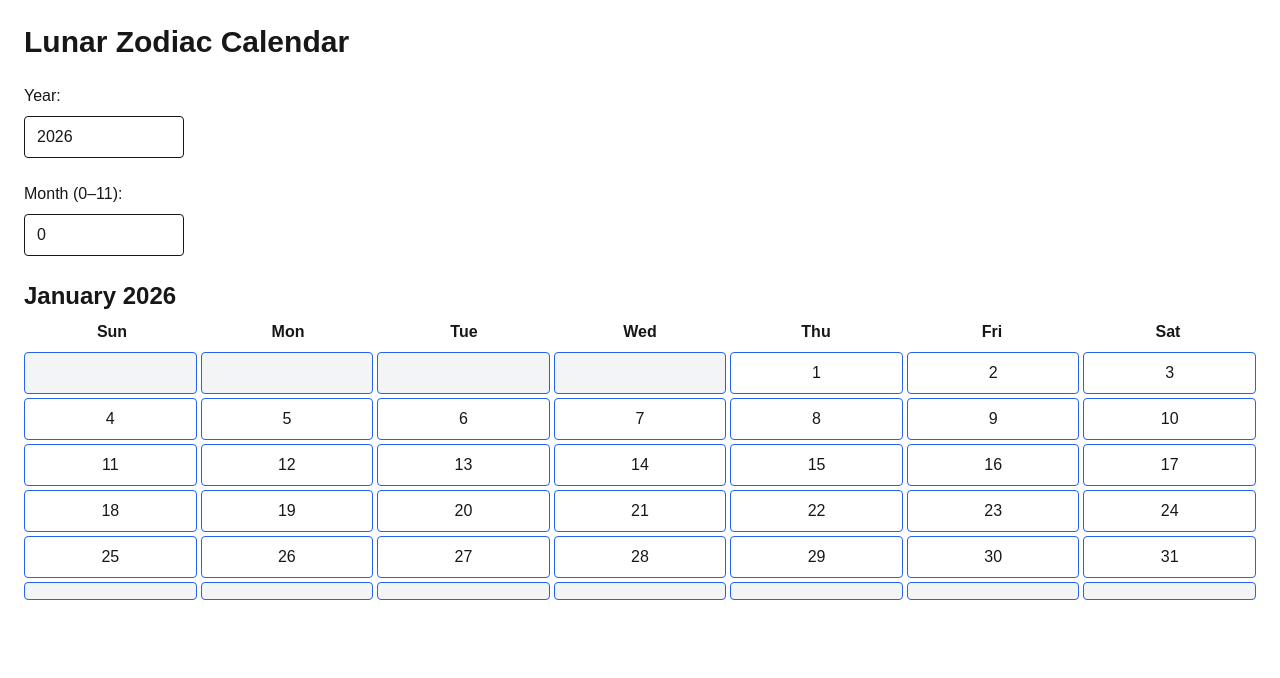
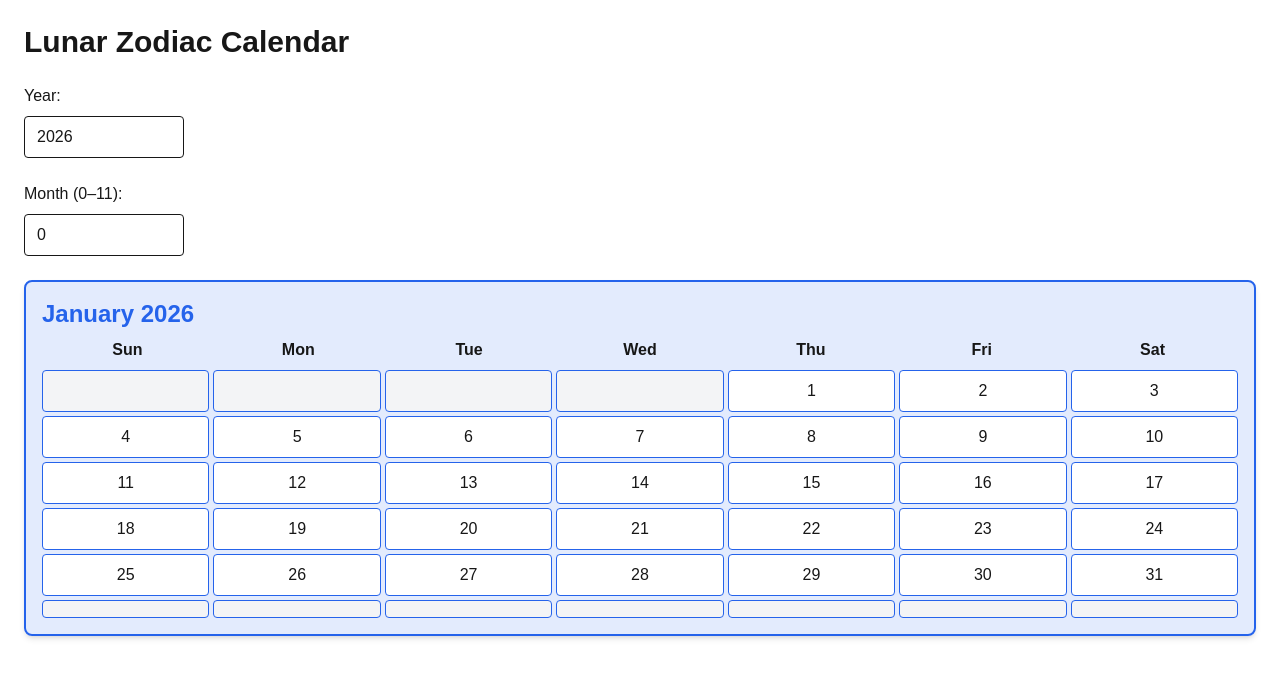
Before and after one commit to tatsuyax25/lunar-zodiac-calendar, a Next.js app: page / in a window 1280 px wide. Shown: the top 678 px of the page. Built offline with nearby package versions, Linux system fonts and the light colour scheme.

Commit message:
Update CalendarGrid.tsx with full background styling)

```diff
--- /dev/null
+++ b/src/components/CalendarGrid.module.css
@@ -0,0 +1,12 @@
+.calendarContainer {
+  background-color: var(--zodiac-bg);
+  border: 2px solid var(--zodiac-color);
+}
+
+.monthHeader {
+  color: var(--zodiac-color);
+}
+
+.dayCell {
+  border-color: var(--zodiac-color);
+}
--- a/src/components/CalendarGrid.tsx
+++ b/src/components/CalendarGrid.tsx
@@ -1,11 +1,13 @@
 "use client";
 
+import { useEffect, useRef } from "react";
 import { generateMonth } from "@/calendar/generators/generateMonth";
 import { CalendarDay } from "@/calendar/types/CalendarTypes";
 
 // Import zodiac logic + color map
 import { getZodiacForYear } from "@/zodiac/zodiac";
 import { ZODIAC_COLORS } from "@/zodiac/zodiacColors";
+import styles from "./CalendarGrid.module.css";
 
 interface CalendarGridProps {
   readonly year: number;
@@ -17,6 +19,8 @@ interface CalendarGridProps {
  * This component is purely visual - all the logic lives in the calendar engine.
  */
 export default function CalendarGrid({ year, month }: CalendarGridProps) {
+  const containerRef = useRef<HTMLDivElement>(null);
+
   // Generate the 6x7 grid using your calendar engine
   const grid = generateMonth(year, month);
 
@@ -26,10 +30,22 @@ export default function CalendarGrid({ year, month }: CalendarGridProps) {
   // Pick the color for that zodiac
   const zodiacColor = ZODIAC_COLORS[zodiac];
 
+  useEffect(() => {
+    if (containerRef.current) {
+      containerRef.current.style.setProperty("--zodiac-color", zodiacColor);
+      containerRef.current.style.setProperty("--zodiac-bg", `${zodiacColor}20`);
+    }
+  }, [zodiacColor]);
+
   return (
-    <div className="space-y-2">
+    <div
+      ref={containerRef}
+      className={`space-y-2 p-4 rounded-lg shadow-md ${styles.calendarContainer}`}
+      data-zodiac-color={zodiacColor}
+      data-zodiac-bg={`${zodiacColor}20`}
+    >
       {/* Month + Year header, styled with zodiac color */}
-      <h2 className="text-2xl font-bold">
+      <h2 className={`text-2xl font-bold ${styles.monthHeader}`}>
         {new Date(year, month).toLocaleString("default", { month: "long", })} {year}
       </h2>
 
@@ -48,11 +64,7 @@ export default function CalendarGrid({ year, month }: CalendarGridProps) {
       <div className="grid grid-cols-7 gap-1">
         {grid.map((week, weekIndex) =>
           week.map((day: CalendarDay, dayIndex) => (
-            <div key={`${weekIndex}-${dayIndex}`} className={`border rounded p-2 text-center ${ day.isCurrentMonth ? "bg-white" : "bg-gray-100 text-gray-400" }`}
-              style={{
-                borderColor: zodiacColor,
-              }}
-              >
+            <div key={`${weekIndex}-${dayIndex}`} className={`border rounded p-2 text-center ${styles.dayCell} ${ day.isCurrentMonth ? "bg-white" : "bg-gray-100 text-gray-400" }`} >
               {day.day === 0 ? "" : day.day}
             </div>
           ))
```
